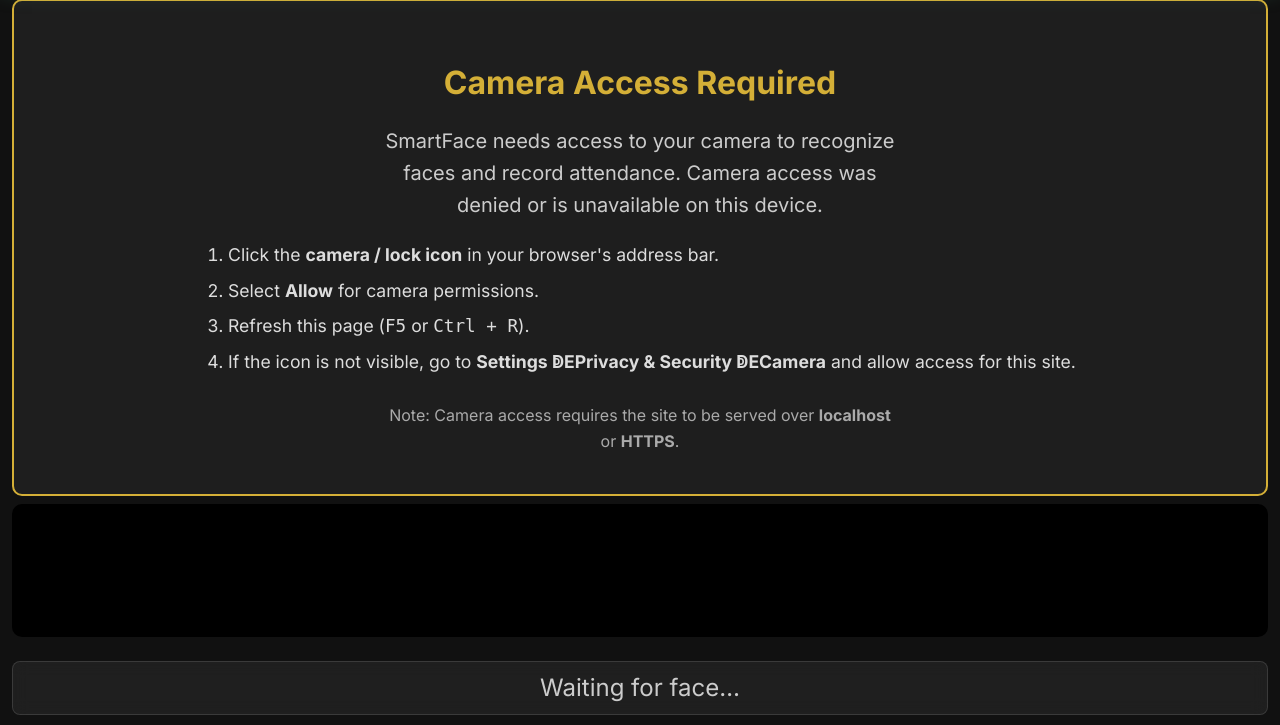
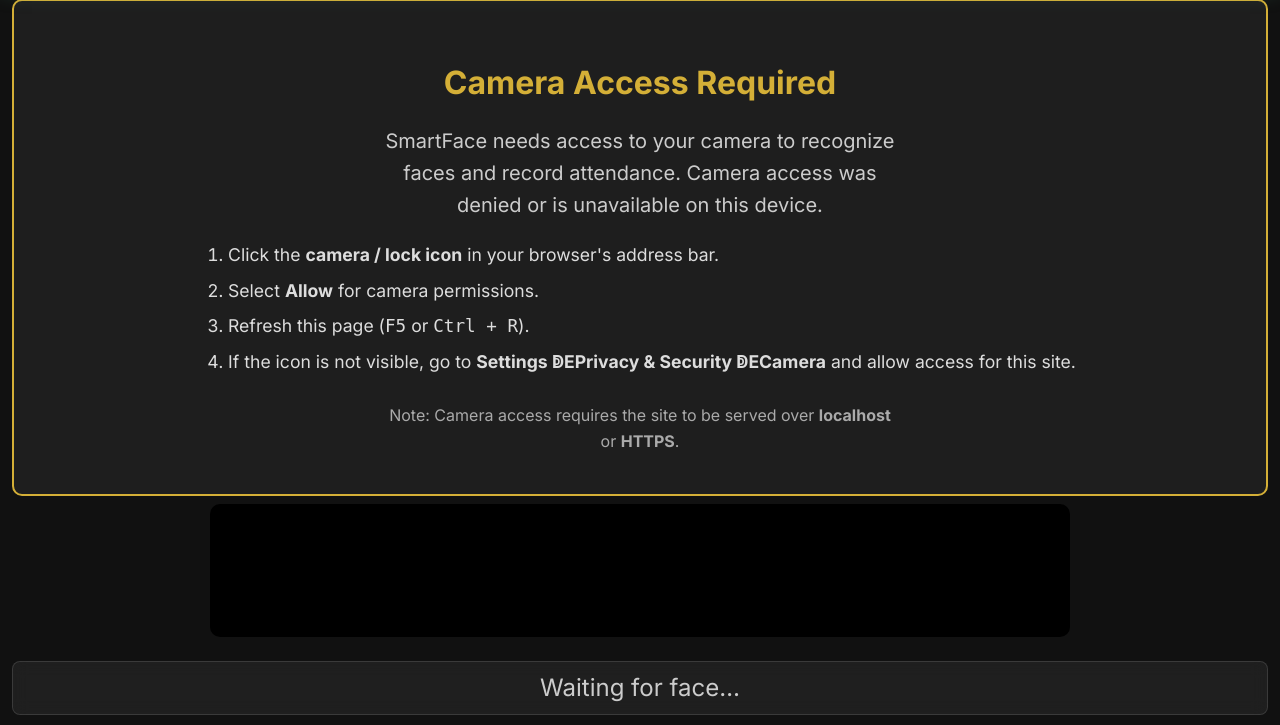
Before and after one commit to HeavenlyBlade/smartface-attendance, a Flask app: template templates/kiosk.html in a window 1280 px wide. Shown: the part 75-800 px from the top of the page. Run offline with Flask 3, Linux system fonts and the light colour scheme; the template is opened without the code that fills it, so the values that code supplies are empty; parts of the project's set-up code (start-up, migrations or seed data) failed here and were passed over.

Commit message:
fix: revert kiosk video to contain, cap width at 860px

```diff
--- a/templates/kiosk.html
+++ b/templates/kiosk.html
@@ -140,13 +140,15 @@
     border-radius: 10px;
     overflow: hidden;
     flex: 1 1 0;           /* grow to fill remaining space */
+    max-width: 860px;      /* cap width so video doesn't stretch full viewport */
+    margin: 0 auto;        /* center horizontally */
     min-height: 0;         /* critical: allows flex child to shrink below content size */
   }
 
   #kiosk-video {
     width: 100%;
     height: 100%;
-    object-fit: cover;
+    object-fit: contain;
     display: block;
     z-index: 1;
     border-radius: 10px;
```
